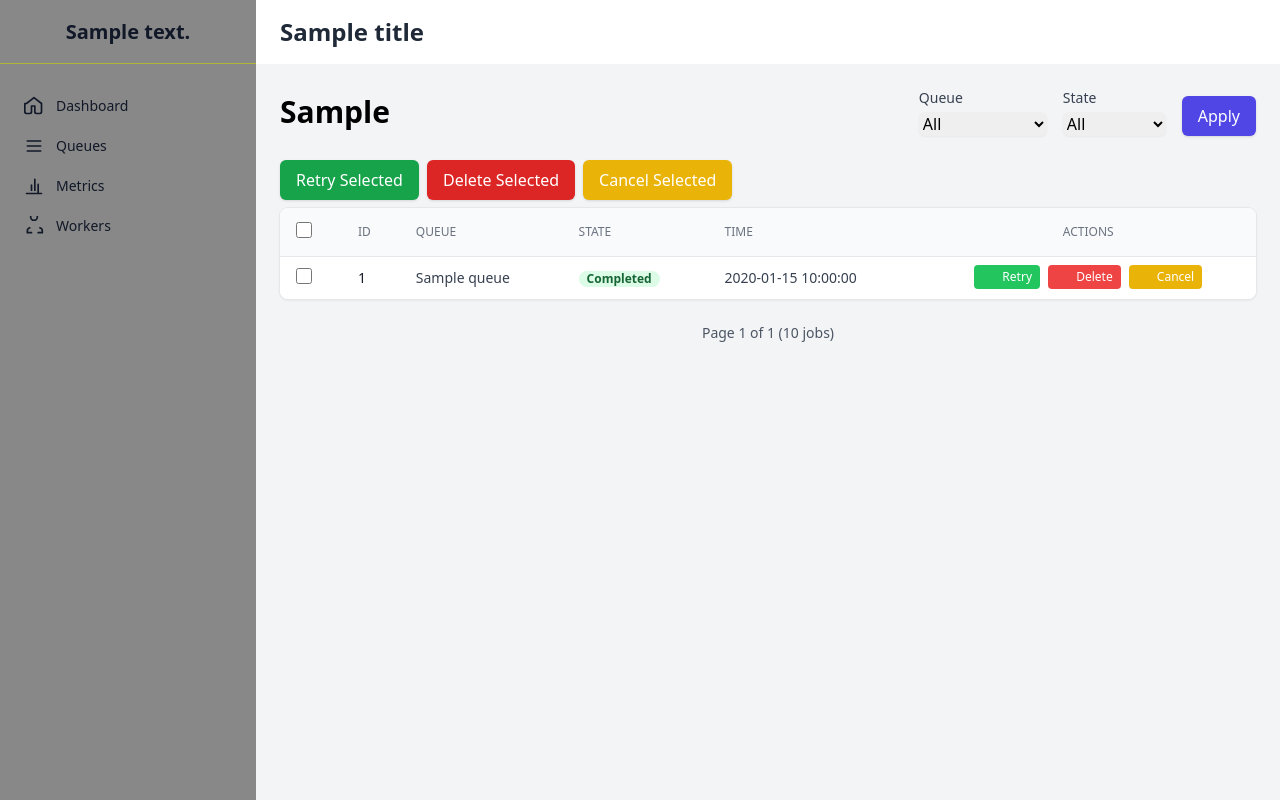
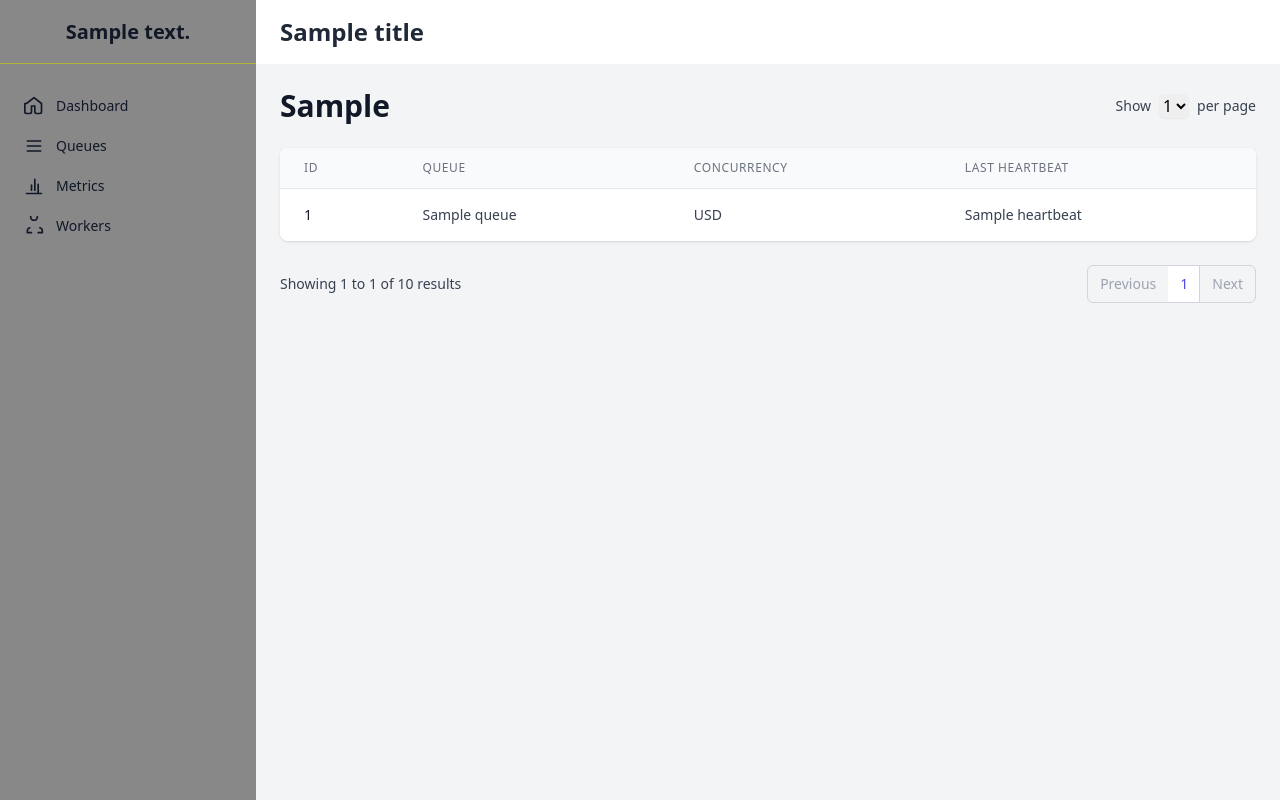
Before and after one commit to dymmond/asyncmq, a Python web app: template asyncmq/contrib/dashboard/templates/workers/workers.html in a window 1280 px wide. Run offline with Jinja, Linux system fonts and the light colour scheme; the template is opened without the code that fills it: most values are stand-ins (such as "Sample title", 1, 10 or a date in 2020); some libraries are stand-ins or nearby versions.

Commit message:
Worker, dashboard and registering (#31)
* Update dashboard documentation
* Fix worker register and UI

```diff
--- a/asyncmq/__init__.py
+++ b/asyncmq/__init__.py
@@ -2,7 +2,7 @@ from typing import TYPE_CHECKING
 
 from monkay import Monkay
 
-__version__ = "0.2.1"
+__version__ = "0.2.2"
 
 if TYPE_CHECKING:
     from .backends.memory import InMemoryBackend
--- a/asyncmq/backends/redis.py
+++ b/asyncmq/backends/redis.py
@@ -1378,7 +1378,6 @@ class RedisBackend(BaseBackend):
         """
         infos: list[WorkerInfo] = []
         now = time.time()
-
         async for full_key in self.redis.scan_iter(match="queue:*:heartbeats"):
             # full_key is bytes; decode to string
             if isinstance(full_key, bytes):
--- a/asyncmq/cli/worker.py
+++ b/asyncmq/cli/worker.py
@@ -67,7 +67,7 @@ def _print_worker_help() -> None:
 @worker_app.command("start")
 @click.argument("queue")
 @click.option("--concurrency", required=False, help="Number of concurrent workers.")
-def start_worker_cli(queue: str, concurrency: int | str | None = None) -> None:
+def start_worker(queue: str, concurrency: int | str | None = None) -> None:
     """
     Starts an AsyncMQ worker process for a specified queue.
 
--- a/asyncmq/contrib/dashboard/templates/workers/workers.html
+++ b/asyncmq/contrib/dashboard/templates/workers/workers.html
@@ -1,211 +1,113 @@
 {% extends "layout.html" %}
 {% block content %}
-  <!-- Page title & filter form -->
-  <div class="flex flex-col lg:flex-row lg:items-center lg:justify-between mb-6 space-y-4 lg:space-y-0">
-    <h1 class="text-3xl font-semibold">{{ page_header }}</h1>
-
-    <form method="get" class="flex flex-wrap gap-4">
-      <div>
-        <label for="queue" class="block text-sm font-medium text-gray-700">Queue</label>
-        <select id="queue" name="queue"
-                class="mt-1 block w-full max-w-xs border-gray-300 rounded-md shadow-sm
-                       focus:ring-indigo-500 focus:border-indigo-500">
-          <option value="">All</option>
-          {% for q in queues %}
-            <option value="{{ q }}" {% if q == selected_queue %}selected{% endif %}>{{ q }}</option>
+  <!-- Header & Page-Size Selector -->
+  <div class="flex flex-col md:flex-row md:items-center md:justify-between mb-6">
+    <h1 class="text-3xl font-bold text-gray-900">{{ page_header }}</h1>
+    <form method="get" class="flex items-center space-x-2">
+      <label for="size" class="text-sm font-medium text-gray-700">Show</label>
+      <select id="size" name="size" onchange="this.form.submit()"
+              class="border-gray-300 rounded-md shadow-sm focus:ring-indigo-500 focus:border-indigo-500">
+        {% for s in page_sizes %}
+          <option value="{{ s }}" {% if s == size %}selected{% endif %}>{{ s }}</option>
         {% endfor %}
       </select>
-      </div>
-      <div>
-        <label for="state" class="block text-sm font-medium text-gray-700">State</label>
-        <select id="state" name="state"
-                class="mt-1 block w-full max-w-xs border-gray-300 rounded-md shadow-sm
-                       focus:ring-indigo-500 focus:border-indigo-500">
-          <option value="">All</option>
-          {% for s in states %}
-            <option value="{{ s }}" {% if s == selected_state %}selected{% endif %}>
-              {{ s|capitalize }}
-            </option>
-          {% endfor %}
-        </select>
-      </div>
-      <div class="self-end">
-        <button type="submit"
-                class="px-4 py-2 bg-indigo-600 text-white rounded-md shadow hover:bg-indigo-700 transition">
-          Apply
-        </button>
-      </div>
+      <span class="text-sm text-gray-700">per page</span>
+      <input type="hidden" name="page" value="1">
     </form>
   </div>
 
-  <!-- Bulk‐action form -->
-  <form method="post" class="mb-4">
-    <!-- carry pagination & filters -->
-    <input type="hidden" name="queue" value="{{ selected_queue }}">
-    <input type="hidden" name="state" value="{{ selected_state }}">
-    <input type="hidden" name="page"  value="{{ page }}">
-    <input type="hidden" name="size"  value="{{ size }}">
-
-    <div class="flex flex-wrap items-center justify-between mb-2 space-y-2 lg:space-y-0">
-      <div class="flex space-x-2">
-        <button name="action" value="retry"
-                class="px-4 py-2 bg-green-600 text-white rounded-md shadow hover:bg-green-700 transition">
-          Retry Selected
-        </button>
-        <button name="action" value="remove"
-                class="px-4 py-2 bg-red-600 text-white rounded-md shadow hover:bg-red-700 transition">
-          Delete Selected
-        </button>
-        <button name="action" value="cancel"
-                class="px-4 py-2 bg-yellow-500 text-white rounded-md shadow hover:bg-yellow-600 transition">
-          Cancel Selected
-        </button>
-      </div>
-      <!-- we no longer need the standalone Select All label here -->
-    </div>
-
-    <!-- Jobs table -->
-    <div class="overflow-x-auto bg-white ring-1 ring-gray-200 shadow rounded-lg">
-      <table class="min-w-full divide-y divide-gray-200 table-auto">
+  <!-- Workers Table -->
+  <div class="bg-white shadow overflow-hidden sm:rounded-lg">
+    <table class="min-w-full divide-y divide-gray-200">
       <thead class="bg-gray-50">
         <tr>
-            <th class="px-4 py-3 text-left">
-              <input id="select-all" type="checkbox"
-                     class="h-4 w-4 text-indigo-600 border-gray-300 rounded">
-            </th>
-            <th class="px-4 py-3 text-left text-xs font-medium text-gray-500 uppercase">
+          <th scope="col"
+              class="px-6 py-3 text-left text-xs font-medium text-gray-500 uppercase tracking-wider">
             ID
           </th>
-            <th class="px-4 py-3 text-left text-xs font-medium text-gray-500 uppercase">
+          <th scope="col"
+              class="px-6 py-3 text-left text-xs font-medium text-gray-500 uppercase tracking-wider">
             Queue
           </th>
-            <th class="px-4 py-3 text-left text-xs font-medium text-gray-500 uppercase">
-              State
+          <th scope="col"
+              class="px-6 py-3 text-left text-xs font-medium text-gray-500 uppercase tracking-wider">
+            Concurrency
           </th>
-            <th class="px-4 py-3 text-left text-xs font-medium text-gray-500 uppercase">
-              Time
-            </th>
-            <th class="px-4 py-3 text-center text-xs font-medium text-gray-500 uppercase">
-              Actions
+          <th scope="col"
+              class="px-6 py-3 text-left text-xs font-medium text-gray-500 uppercase tracking-wider">
+            Last Heartbeat
           </th>
         </tr>
       </thead>
       <tbody class="bg-white divide-y divide-gray-200">
-          {% for job in jobs %}
+        {% for w in workers %}
         <tr class="hover:bg-gray-50">
-            <td class="px-4 py-2">
-              <input type="checkbox" name="job_id" value="{{ job.id }}"
-                     class="h-4 w-4 text-indigo-600 border-gray-300 rounded">
+          <td class="px-6 py-4 whitespace-nowrap text-sm font-medium text-gray-900">
+            {{ w.id }}
           </td>
-            <td class="px-4 py-2 whitespace-nowrap text-sm text-gray-900">{{ job.id }}</td>
-            <td class="px-4 py-2 whitespace-nowrap text-sm text-gray-700">{{ job.queue }}</td>
-            <td class="px-4 py-2 whitespace-nowrap text-sm">
-              <span class="px-2 inline-flex text-xs font-semibold rounded-full
-                {% if job.state == 'completed' %}bg-green-100 text-green-800
-                {% elif job.state == 'failed'    %}bg-red-100   text-red-800
-                {% elif job.state == 'active'    %}bg-yellow-100 text-yellow-800
-                {% elif job.state == 'waiting'   %}bg-blue-100  text-blue-800
-                {% else                           %}bg-gray-100  text-gray-800
-                {% endif %}">
-                {{ job.state | capitalize }}
-              </span>
+          <td class="px-6 py-4 whitespace-nowrap text-sm text-gray-700">
+            {{ w.queue }}
           </td>
-            <td class="px-4 py-2 whitespace-nowrap text-sm text-gray-700">{{ job.time }}</td>
-            <td class="px-4 py-2 text-center space-x-1">
-              <button type="button"
-                      class="retry-btn inline-flex items-center px-2 py-1 bg-green-500 text-white rounded hover:bg-green-600 transition text-xs"
-                      data-job-id="{{ job.id }}">
-                <i data-lucide="refresh-ccw" class="w-4 h-4 mr-1"></i>Retry
-              </button>
-              <button type="button"
-                      class="remove-btn inline-flex items-center px-2 py-1 bg-red-500 text-white rounded hover:bg-red-600 transition text-xs"
-                      data-job-id="{{ job.id }}">
-                <i data-lucide="trash-2" class="w-4 h-4 mr-1"></i>Delete
-              </button>
-              <button type="button"
-                      class="cancel-btn inline-flex items-center px-2 py-1 bg-yellow-500 text-white rounded hover:bg-yellow-600 transition text-xs"
-                      data-job-id="{{ job.id }}">
-                <i data-lucide="x-octagon" class="w-4 h-4 mr-1"></i>Cancel
-              </button>
+          <td class="px-6 py-4 whitespace-nowrap text-sm text-gray-700">
+            {{ w.concurrency }}
           </td>
-          </tr>
-          {% else %}
-          <tr>
-            <td colspan="6" class="px-4 py-8 text-center text-gray-500 italic">
-              No jobs found.
+          <td class="px-6 py-4 whitespace-nowrap text-sm text-gray-700">
+            {{ w.heartbeat }}
           </td>
         </tr>
         {% endfor %}
+        {% if workers|length == 0 %}
+        <tr>
+          <td colspan="4"
+              class="px-6 py-4 whitespace-nowrap text-sm text-gray-500 italic text-center">
+            No workers found.
+          </td>
+        </tr>
+        {% endif %}
       </tbody>
     </table>
   </div>
-  </form>
 
-  <!-- Pagination -->
-  <nav class="mt-6 flex items-center justify-between">
+  <!-- Pagination & Summary -->
+  <div class="mt-6 flex flex-col sm:flex-row sm:items-center sm:justify-between">
+    <p class="text-sm text-gray-700 mb-4 sm:mb-0">
+      Showing
+      <span class="font-medium">{{ (page - 1) * size + 1 }}</span>
+      to
+      <span class="font-medium">{{ (page - 1) * size + workers|length }}</span>
+      of
+      <span class="font-medium">{{ total }}</span>
+      results
+    </p>
+    <nav class="inline-flex -space-x-px">
       {% if page > 1 %}
-      <a href="?queue={{ selected_queue }}&state={{ selected_state }}&page={{ page-1 }}&size={{ size }}"
-         class="px-4 py-2 bg-gray-200 text-gray-700 rounded hover:bg-gray-300 transition">
-        ← Previous
+      <a href="?page={{ page - 1 }}&size={{ size }}"
+         class="px-3 py-2 rounded-l-md border border-gray-300 bg-white text-sm font-medium text-gray-500 hover:bg-gray-50">
+        Previous
       </a>
       {% else %}
-      <span></span>
+      <span class="px-3 py-2 rounded-l-md border border-gray-300 bg-gray-100 text-sm font-medium text-gray-400 cursor-not-allowed">
+        Previous
+      </span>
       {% endif %}
 
-    <span class="text-sm text-gray-600">
-      Page {{ page }} of {{ total_pages }} ({{ total }} jobs)
-    </span>
+      {% for p in range(1, total_pages + 1) %}
+      <a href="?page={{ p }}&size={{ size }}"
+         class="px-3 py-2 border-t border-b border-gray-300 bg-white text-sm font-medium {% if p == page %}text-indigo-600{% else %}text-gray-500 hover:bg-gray-50{% endif %}">
+        {{ p }}
+      </a>
+      {% endfor %}
 
       {% if page < total_pages %}
-      <a href="?queue={{ selected_queue }}&state={{ selected_state }}&page={{ page+1 }}&size={{ size }}"
-         class="px-4 py-2 bg-gray-200 text-gray-700 rounded hover:bg-gray-300 transition">
-        Next →
+      <a href="?page={{ page + 1 }}&size={{ size }}"
+         class="px-3 py-2 rounded-r-md border border-gray-300 bg-white text-sm font-medium text-gray-500 hover:bg-gray-50">
+        Next
       </a>
       {% else %}
-      <span></span>
+      <span class="px-3 py-2 rounded-r-md border border-gray-300 bg-gray-100 text-sm font-medium text-gray-400 cursor-not-allowed">
+        Next
+      </span>
       {% endif %}
     </nav>
-
-  <!-- Lucide icons + select‐all script -->
-  <script src="https://unpkg.com/lucide/dist/lucide.min.js"></script>
-  <script>
-    document.addEventListener("DOMContentLoaded", () => {
-      lucide.replace();
-
-      // Toggle every checkbox named "job_id"
-      const selectAll = document.getElementById('select-all');
-      selectAll?.addEventListener('change', e => {
-        const checked = e.target.checked;
-        document.querySelectorAll('input[name="job_id"]').forEach(cb => {
-          cb.checked = checked;
-        });
-      });
-
-      // Row-level AJAX actions (unchanged)…
-      async function doAction(id, action) {
-        const url = `${window.location.pathname}/${id}/${action}`;
-        try {
-          const res = await fetch(url, {
-            method: 'POST',
-            headers: { Accept: 'application/json' }
-          });
-          const data = await res.json();
-          if (!data.ok) throw new Error(data.error || res.statusText);
-          document.querySelector(`button.${action}-btn[data-job-id="${id}"]`)
-                  ?.closest('tr')?.remove();
-        } catch (err) {
-          alert(`Error ${action} ${id}: ${err.message}`);
-        }
-      }
-      document.querySelectorAll('button.retry-btn').forEach(b =>
-        b.addEventListener('click', () => doAction(b.dataset.jobId, 'retry'))
-      );
-      document.querySelectorAll('button.remove-btn').forEach(b =>
-        b.addEventListener('click', () => doAction(b.dataset.jobId, 'remove'))
-      );
-      document.querySelectorAll('button.cancel-btn').forEach(b =>
-        b.addEventListener('click', () => doAction(b.dataset.jobId, 'cancel'))
-      );
-    });
-  </script>
+  </div>
 {% endblock %}
--- a/pyproject.toml
+++ b/pyproject.toml
@@ -110,7 +110,7 @@ testing = [
 ]
 postgres = ["asyncpg>=0.30.0"]
 mongo = ["motor>=3.7.0"]
-dashboard = ["lilya>=0.13.6", "jinja2>=3.1.6"]
+dashboard = ["lilya>=0.13.7", "jinja2>=3.1.6"]
 all = ["asyncmq[postgres]", "asyncmq[mongo]", "asyncmq[dashboard]"]
 
 [tool.hatch.envs.default.scripts]
@@ -144,6 +144,7 @@ template = "test"
 
 [tool.hatch.envs.hatch-test.env-vars]
 ASYNCMQ_SETTINGS_MODULE = "tests.settings.TestSettings"
+LILYA_SETTINGS_MODULE = "tests.settings.LilyaDashboardSettings"
 
 [tool.hatch.envs.test]
 features = ['testing']
```
Also changed, not shown: asyncmq/contrib/dashboard/controllers/workers.py (+23 -8 lines), asyncmq/runners.py (+10 -0 lines), docs/dashboard/index.md (+42 -36 lines), docs/release-notes.md (+12 -0 lines), tests/dashboard/test_endpoints.py (+2 -2 lines), tests/settings.py (+14 -0 lines). Lines whose indentation alone changed are shown as unchanged.
